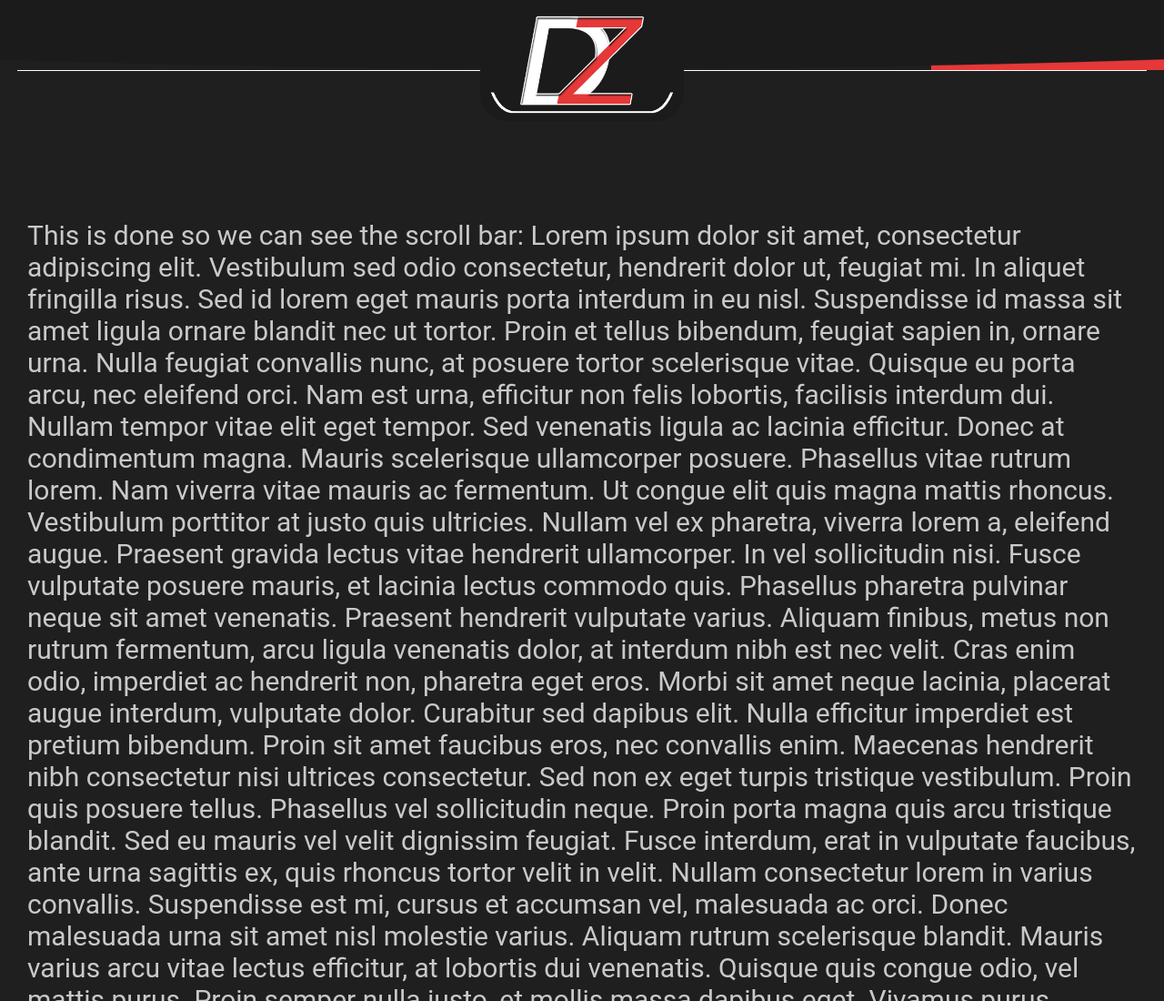
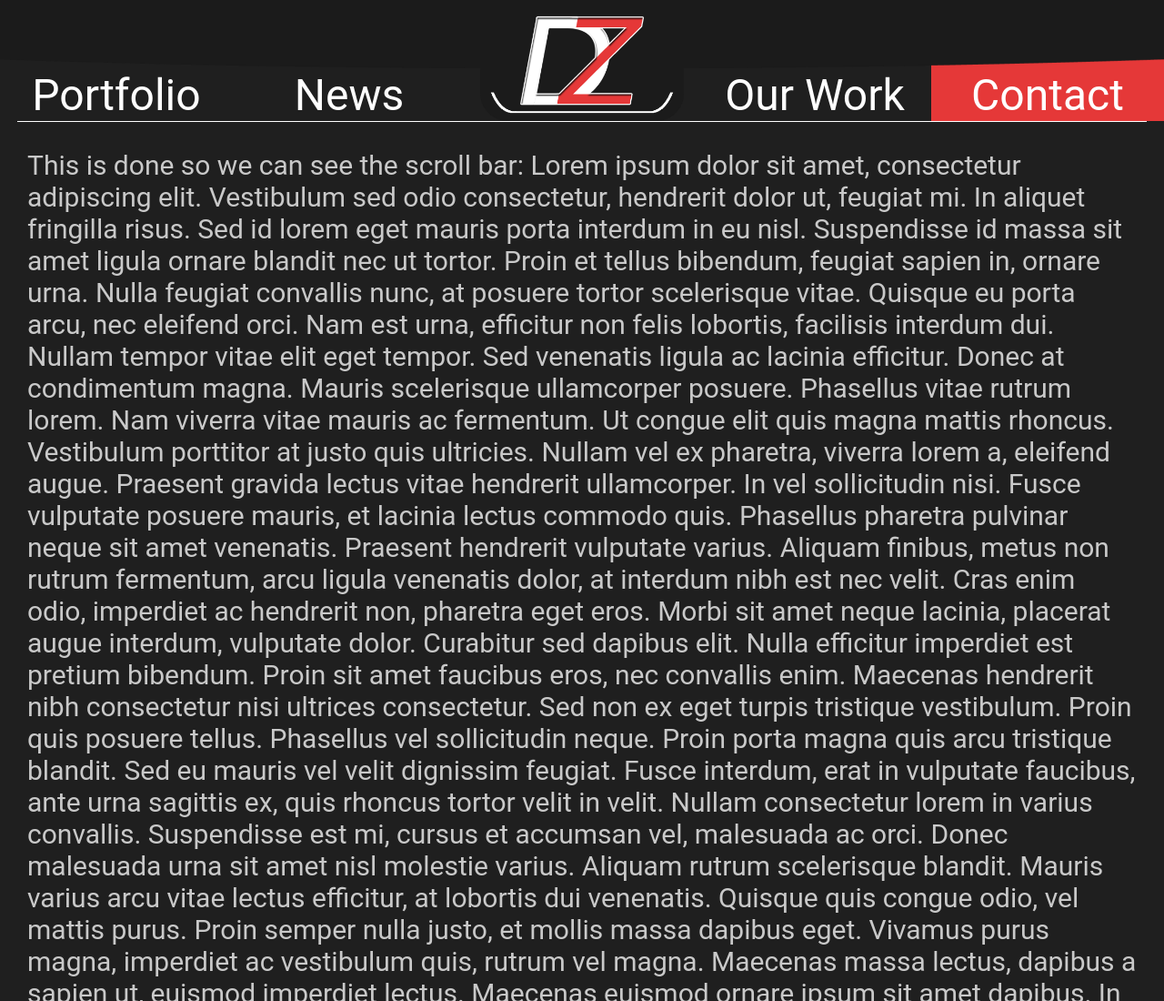
Before and after one commit to DevZoneServer/devzoneserver.github.io, a plain HTML site: page contact/index.html in a window 1280 px wide. Shown: the top 1100 px of the page at 91% size. Drawn offline with nearby package versions, Linux system fonts and the light colour scheme.

Commit message:
applied to the other pages

```diff
--- a/contact/index.html
+++ b/contact/index.html
@@ -13,14 +13,13 @@
     <a href="../"><img class="dz-logo" src="../part2.png"></a>
     <div class="bar-btns">
         <ul>
-            <left><a  href="../portfolio/">Portfolio</a></left>
+            <left><a href="../portfolio/">Portfolio</a></left>
             <left><a href="../news/">News</a></left>
             <right><a class="active" href="../contact/">Contact</a></right>
             <right><a href="../ourwork/">Our Work</a></right>
         </ul>
     </div>
     <div class="tocont"></div>
-    <div class="nothing" id="i do this so static divs come after the bar lol"></div>
     <div id="content">
         <p style="font-size: 30px;">This is done so we can see the scroll bar: Lorem ipsum dolor sit amet, consectetur adipiscing elit. Vestibulum sed odio consectetur, hendrerit dolor ut, feugiat mi. In aliquet fringilla risus. Sed id lorem eget mauris porta interdum in eu nisl.
             Suspendisse id massa sit amet ligula ornare blandit nec ut tortor. Proin et tellus bibendum, feugiat sapien in, ornare urna. Nulla feugiat convallis nunc, at posuere tortor scelerisque vitae. Quisque eu porta arcu, nec eleifend orci. Nam est
@@ -55,25 +54,13 @@
 
 <script>
     $(document).ready(function() {
-        $(".tocont").css({
-            'top': ($(".dz-logo").height() + "px")
-        });
-        $(".nothing").css({
-            'height': ($(".dz-logo").height() + "px")
-        });
         $(".bar-btns").css({
-            'top': ($(".dz-logo").height() - ($(".bar-btns").height()))
+            'padding-top': ($(".dz-logo").height() - ($(".bar-btns").height()))
         });
     });
     $(window).resize(function() {
-        $(".tocont").css({
-            'top': ($(".dz-logo").height() + "px")
-        });
-        $(".nothing").css({
-            'height': ($(".dz-logo").height() + "px")
-        });
         $(".bar-btns").css({
-            'top': ($(".dz-logo").height() - ($(".bar-btns").height()))
+            'padding-top': ($(".dz-logo").height() - ($(".bar-btns").height()))
         });
     });
 </script>
```
Also changed, not shown: news/index.html (+3 -16 lines), ourwork/index.html (+2 -15 lines), portfolio/index.html (+2 -15 lines).
